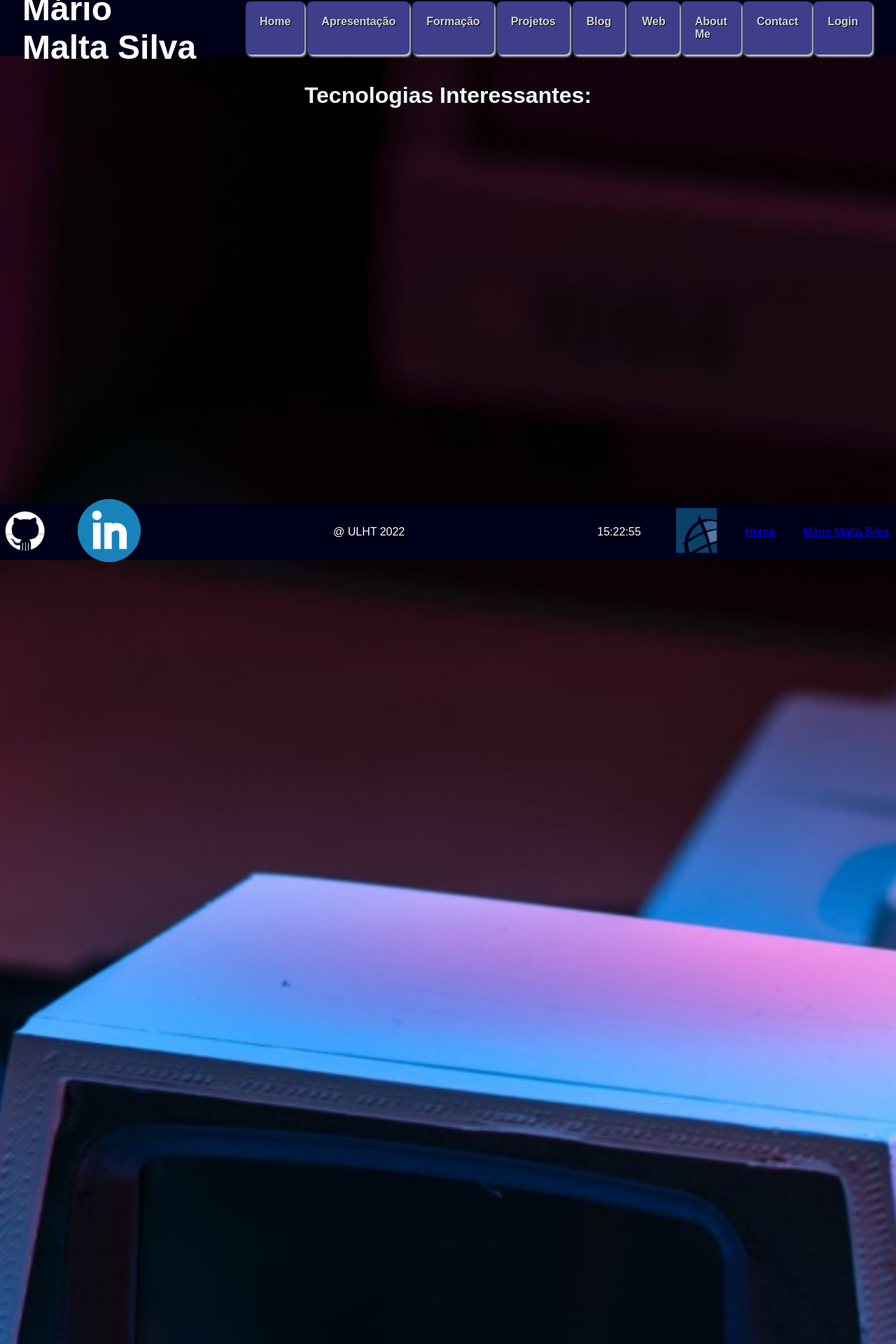
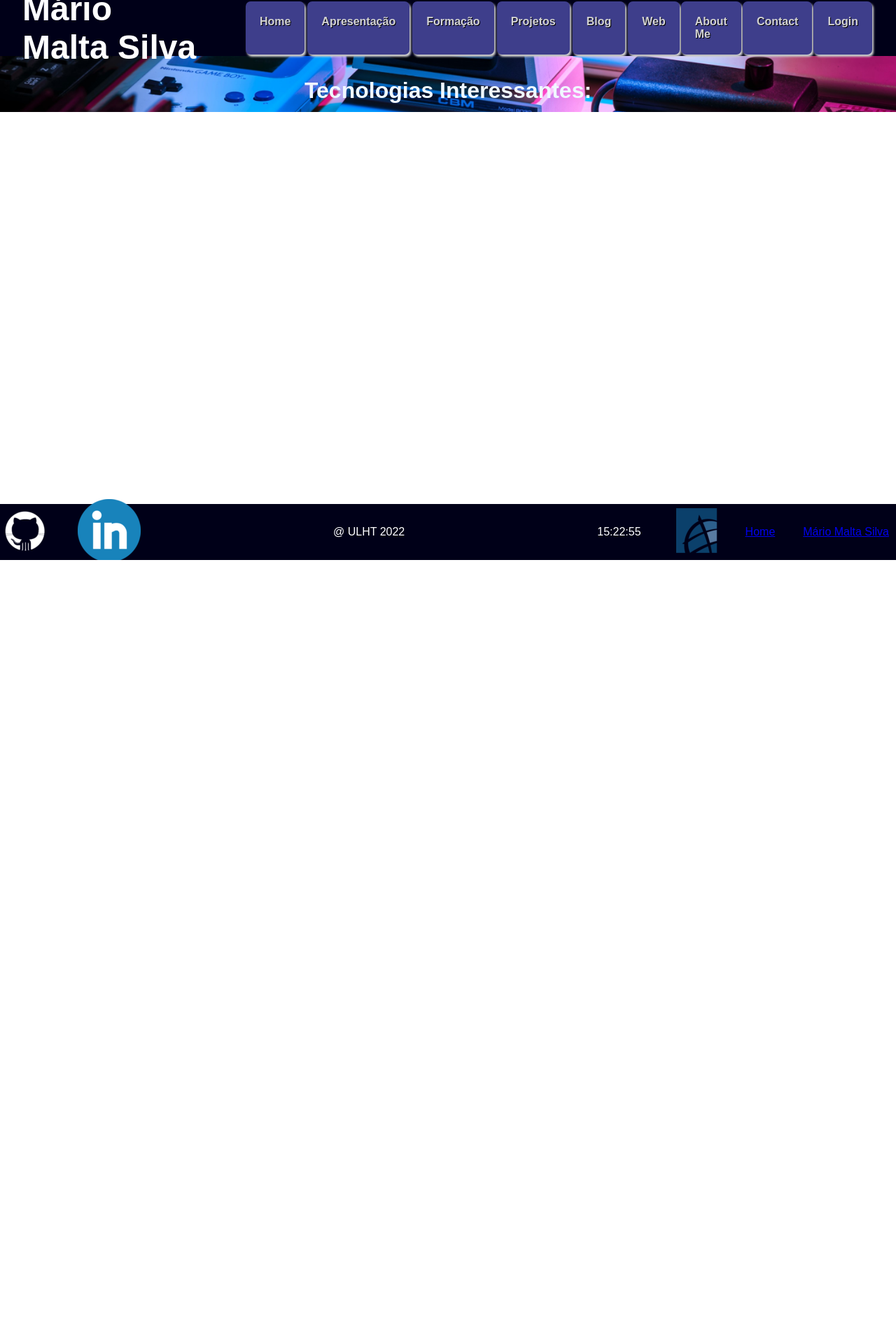
Before and after one commit to rangerd00/Projeto-PW, a Django app: page /tech in a window 1280 px wide. Shown: the top 1920 px of the page at 70% size. After the commit the page ends 800 px from the top, so only its background shows below. Run offline with Django 4.2, Linux system fonts and the light colour scheme; data that the repository does not hold is empty; parts of the project's set-up code (start-up, migrations or seed data) failed here and were passed over.

Commit message:
tech.html

```diff
--- a/portfolio/static/portfolio/css/tech.css
+++ b/portfolio/static/portfolio/css/tech.css
@@ -3,7 +3,7 @@
     margin-top: 3%;
     text-align: center;
     vertical-align: center;
-    position: fixed;
+    position: absolute;
     width: 100%;
     left: 0px;
     margin-bottom: 20px;
@@ -11,6 +11,8 @@
 }
 .containertech{
     position: relative;
+    align-items: center;
+    justify-content: space-evenly;
 
 align-content: center;
 display: flex;
@@ -24,8 +26,7 @@ display: flex;
 
 
 
-
-        min-height: 5000px;
+height: 10vh;
 
 
 
```
